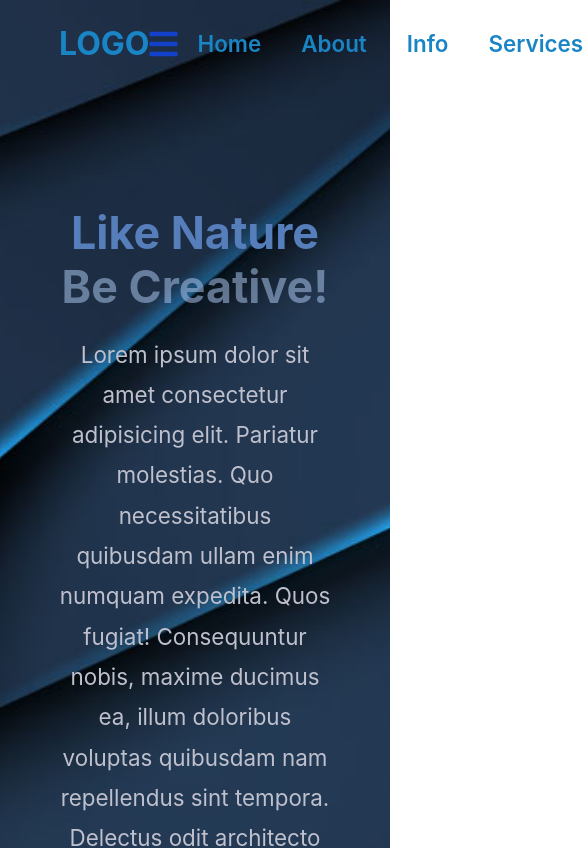
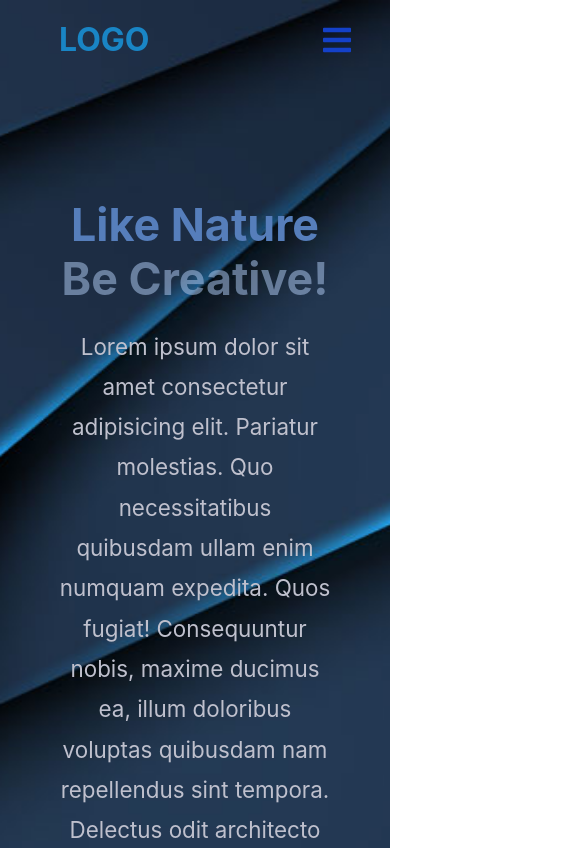
Before and after one commit to ahmed989bbr/landing, a plain HTML site: page index.html in a window 390 px wide. Shown: the top 848 px of the page, 585 px wide, since content can reach past the window. Drawn offline with Linux system fonts and the light colour scheme.

Commit message:
Update css.css

```diff
--- a/css.css
+++ b/css.css
@@ -162,8 +162,7 @@ main {
         font-size: 2rem;
         color: #1441c9;
     }
-    .nav ul {
-
+    .nav ul {display: none;
         padding: 0;
     }
     .nav i:hover + ul {
```
